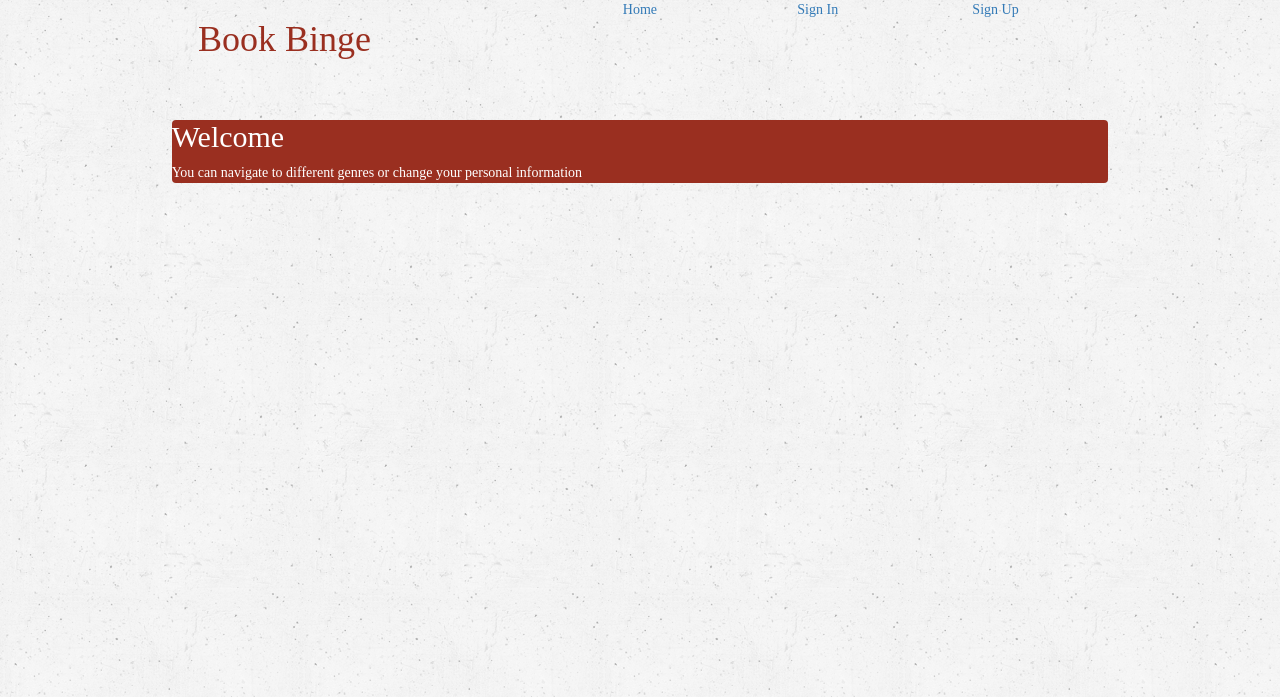
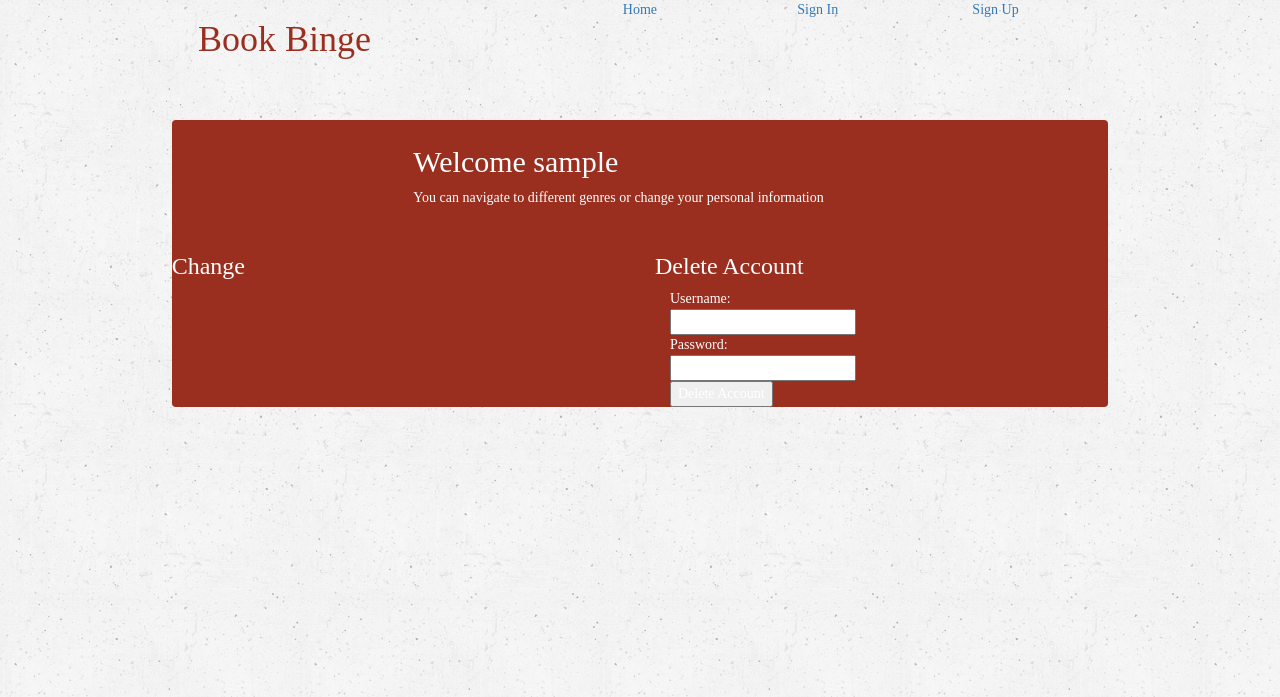
Before and after one commit to DMonroe08/New_ASSL, a CodeIgniter app: page /database/index.php/signin/users_page in a window 1280 px wide. Shown: the top 697 px of the page. Run offline with CodeIgniter, Linux system fonts and the light colour scheme; the visitor is signed in with stand-in values (Sample User, id 1); some libraries are stand-ins or nearby versions.

Commit message:
Adds SignIn feature and delete account

```diff
--- a/CodeIgniter-3.1.0/application/controllers/signin.php
+++ b/CodeIgniter-3.1.0/application/controllers/signin.php
@@ -30,7 +30,9 @@ class Signin extends CI_Controller{
 					'is_logged_in' => true
 				);
 				$this->session->set_userdata($data);
+
 				$this->users_page();
+				return TRUE;
 			}else{
 				$this->load();
 				echo "Sorry something went wrong";
@@ -45,7 +47,18 @@ class Signin extends CI_Controller{
 		$data['content'] = 'users_page';
 		$this->load->view('includes/template', $data);
 
-	}
+	} //Ends users page function
+
+	public function delete_account(){
+		$this->load->model('users');
+		$this->form_validation->set_rules('username', 'Username', 'trim|require');
+		$this->form_validation->set_rules('password', 'Password', 'trim|require');
+
+		if($this->users->delete_user() == TRUE){
+			$data['content'] = 'home_page';
+			$this->load->view('includes/template', $data);
+		}
+	} //Ends Delete account function
 
 } //Ends Signin Controller
 ?>
--- a/CodeIgniter-3.1.0/application/views/signup_page.php
+++ b/CodeIgniter-3.1.0/application/views/signup_page.php
@@ -2,10 +2,10 @@
 <div class="form">
 <div class="row">
 	<div class="col-md-6 col-md-offset-3">
-<h2 class="text-center">Create an account with us</h2>
+<div class="inst"><h2 class="text-center">Create an account with us</h2>
 
 <?php echo validation_errors();?>
-<section class="errors_here"></section>
+<section class="errors_here"></section></div>
 </div>
 </div><!--Ends Row div-->
 <div class="row">
--- a/CodeIgniter-3.1.0/application/views/users_page.php
+++ b/CodeIgniter-3.1.0/application/views/users_page.php
@@ -1,9 +1,29 @@
-<div class="form">
-
-	<h2>Welcome</h2>
-
-	<p>You can navigate to different genres or change your personal information</p>
 
 
+<div class="form">
+	<div class="row">
+		<div class="col-md-6 col-md-offset-3">
+	<div class="inst"><h2>Welcome  <?php echo $_SESSION['username'];?> </h2>
+	<p>You can navigate to different genres or change your personal information</p></div>
 
-</div>
+</div><!--Ends 6 MD Offset 3 Column-->
+</div><!--Ends Row Div-->
+
+<div class="row">
+	<div class="col-md-6">
+		<h3>Change</h3>
+	</div><!--Ends MD 6 Column-->
+	<div class="col-md-6">
+		<h3>Delete Account</h3>
+		<fieldset>
+			<?php
+			echo form_open('signin/delete_account');
+			echo "<div class='col-sm-4'>Username: " . form_input('username', '') . "</div";
+			echo "<div class='col-sm-4'>Password: " . form_input('password', '') . "</div";
+			echo "<div class='submit'>" . form_submit('submit', 'Delete Account') . "</div>";
+			echo form_close();
+			?>
+		</fieldset>
+	</div><!--Ends MD 6 Column-->
+</div><!--Ends Row Div-->
+</div><!--Ends Form Div-->
--- a/CodeIgniter-3.1.0/assets/css/main.css
+++ b/CodeIgniter-3.1.0/assets/css/main.css
@@ -25,6 +25,10 @@ nav->ul->li{
 	padding: 10px;
 }
 
+.inst, .submit{
+	margin: 25px auto;
+}
+
 .form{
 
 	margin: 50px ;
```
Also changed, not shown: CodeIgniter-3.1.0/application/models/users.php (+10 -0 lines), CodeIgniter-3.1.0/application/views/signin_page.php (+11 -4 lines).
